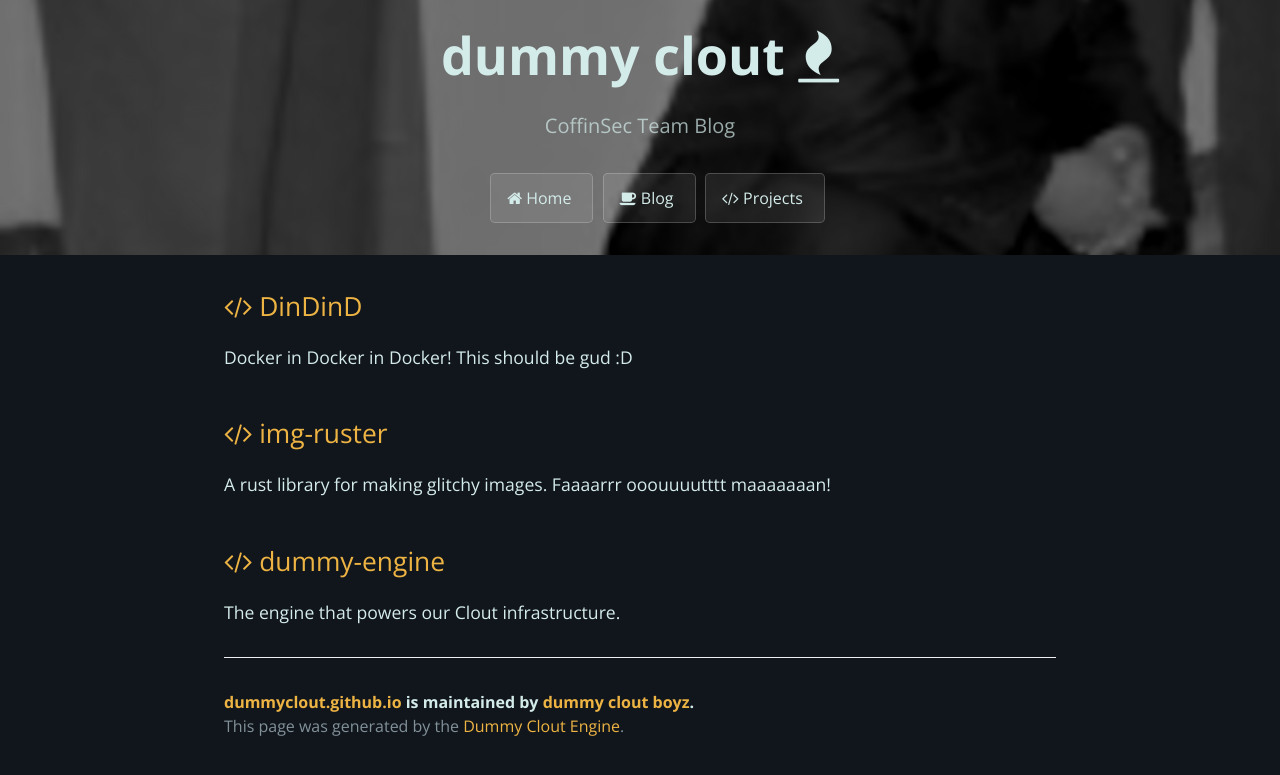
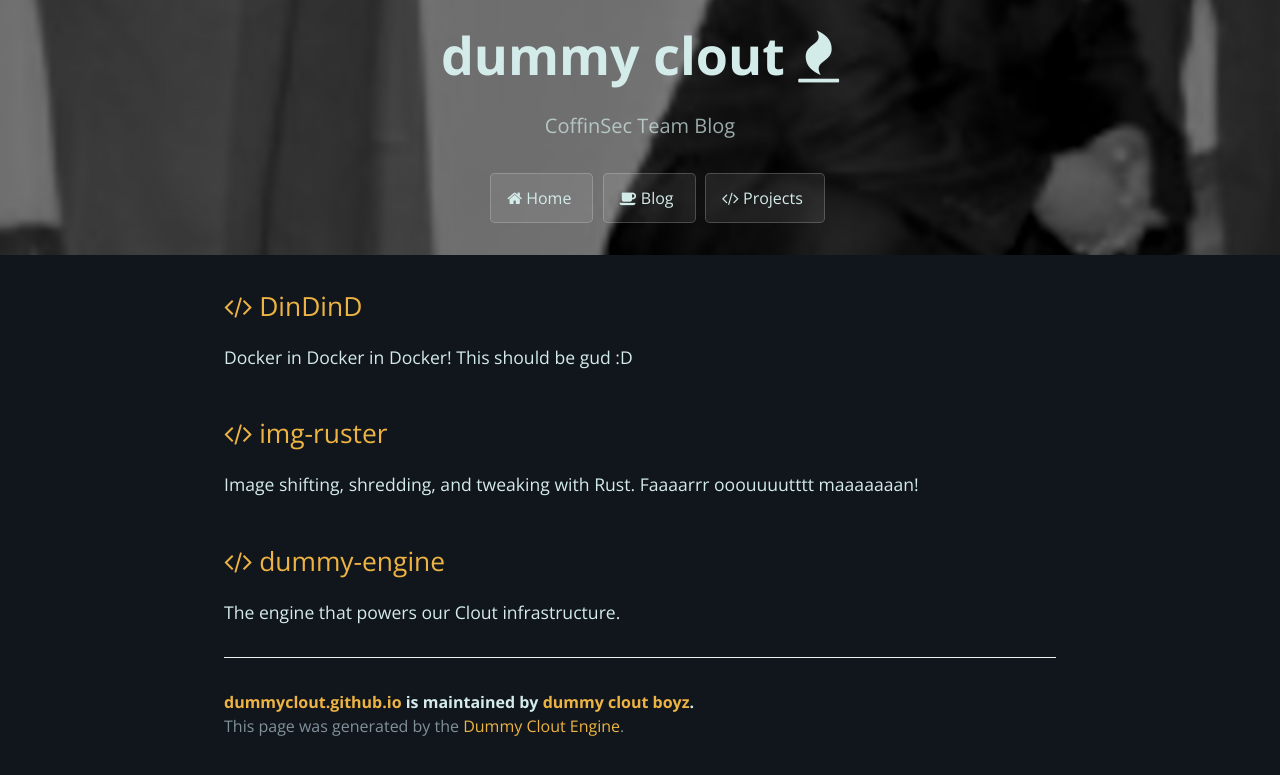
Before and after one commit to dummyclout/dummyclout.github.io, a Jekyll site: the page built from projects.md, in a window 1280 px wide. Shown: the top 775 px of the page. Built offline with Jekyll 4.4.1, drawn with Linux system fonts in a browser that asks for light colours; nearby versions of some CDN libraries.

Commit message:
Update links to projects

```diff
--- a/projects.md
+++ b/projects.md
@@ -6,21 +6,21 @@
 ---
 <section>
     <div>
-        <h2><a href="https://github.com/dummyclout"><i class="fa fa-code"></i> DinDinD</a></h2>
+        <h2><a href="{{ site.github_url }}dindind.git"><i class="fa fa-code"></i> DinDinD</a></h2>
         <p>
             Docker in Docker in Docker! This should be gud :D
         </p>
     </div>
     <br>
     <div>
-        <h2><a href="https://github.com/dummyclout"><i class="fa fa-code"></i> img-ruster</a></h2>
+        <h2><a href="{{ site.github_url }}img-ruster.git"><i class="fa fa-code"></i> img-ruster</a></h2>
         <p>
-            A rust library for making glitchy images. Faaaarrr ooouuuutttt maaaaaaan!
+            Image shifting, shredding, and tweaking with Rust. Faaaarrr ooouuuutttt maaaaaaan!
         </p>
     </div>
     <br>
     <div>
-        <h2><a href="https://github.com/dummyclout"><i class="fa fa-code"></i> dummy-engine</a></h2>
+        <h2><a href="{{ site.github_url }}"><i class="fa fa-code"></i> dummy-engine</a></h2>
         <p>
             The engine that powers our Clout infrastructure.
         </p>
```
